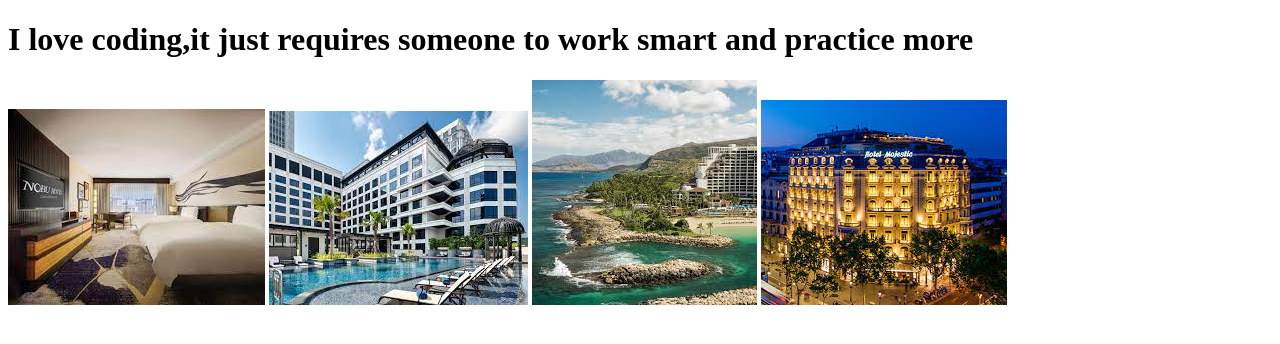
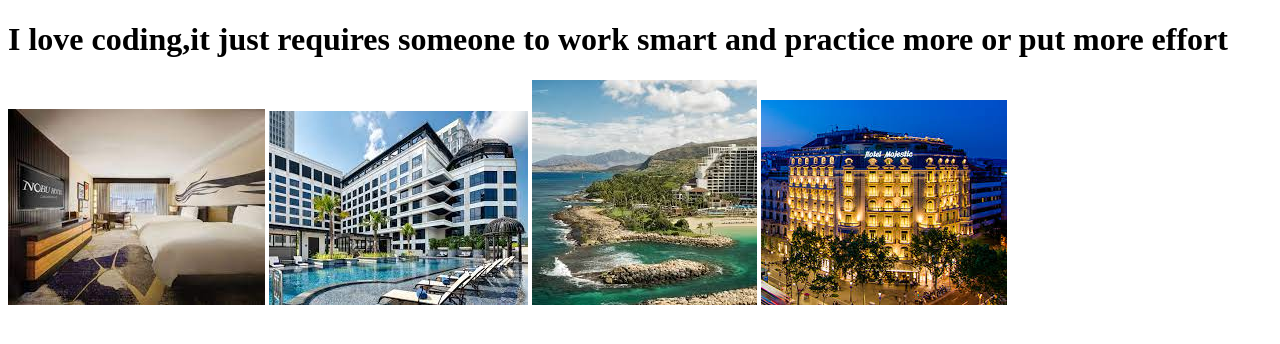
Before and after one commit to margaret-ngugi/webpage, a plain HTML site: page index.html in a window 1280 px wide. Drawn offline with Linux system fonts and the light colour scheme.

Commit message:
first commit

```diff
--- a/index.html
+++ b/index.html
@@ -7,7 +7,7 @@
     <title>Document</title>
 </head>
 <body>
- <h1>I love coding,it just requires someone to work smart and practice more</h1>
+ <h1>I love coding,it just requires someone to work smart and practice more or put more effort</h1>
  <img src="hot8.jpeg" alt="">
  <img src="hot3.jpeg" alt="">
  <img src="hot6.jpeg" alt="">
```
